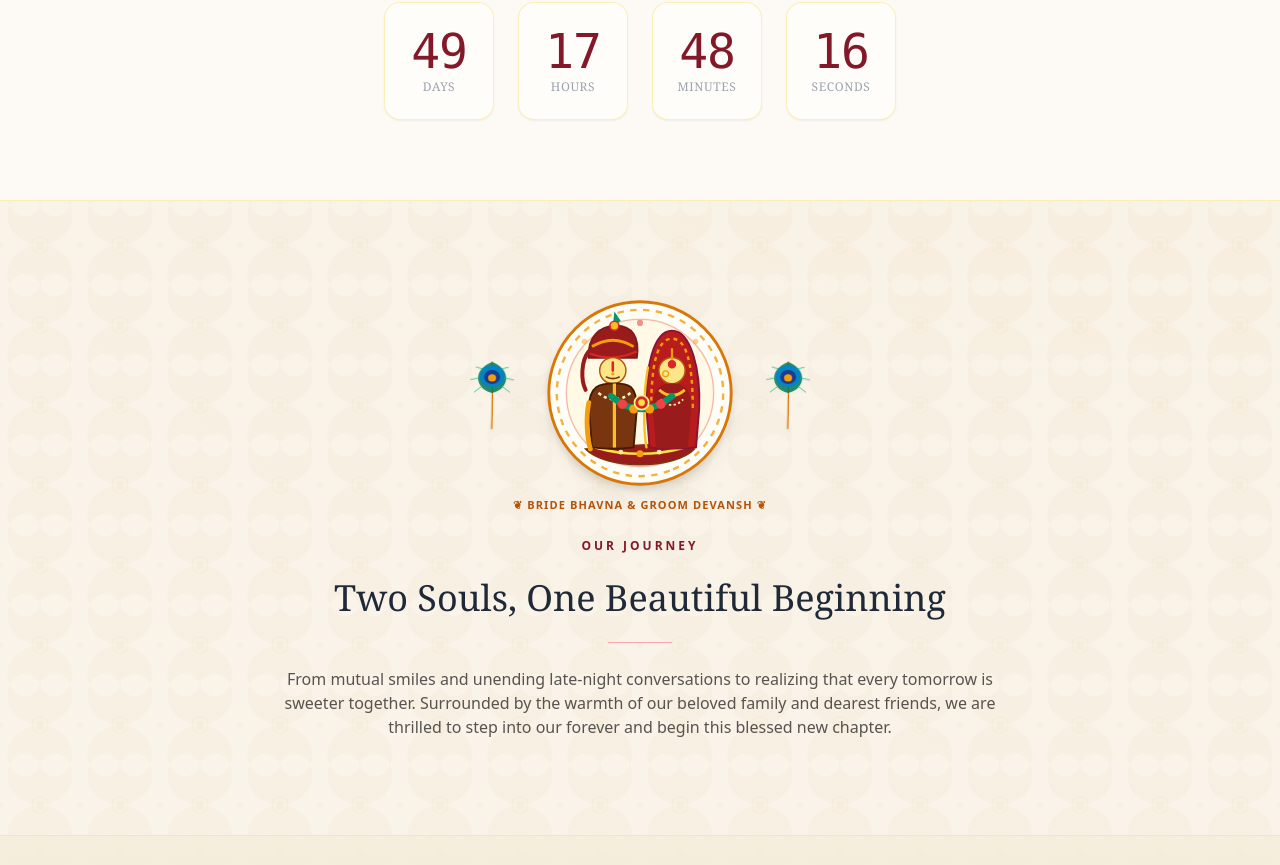
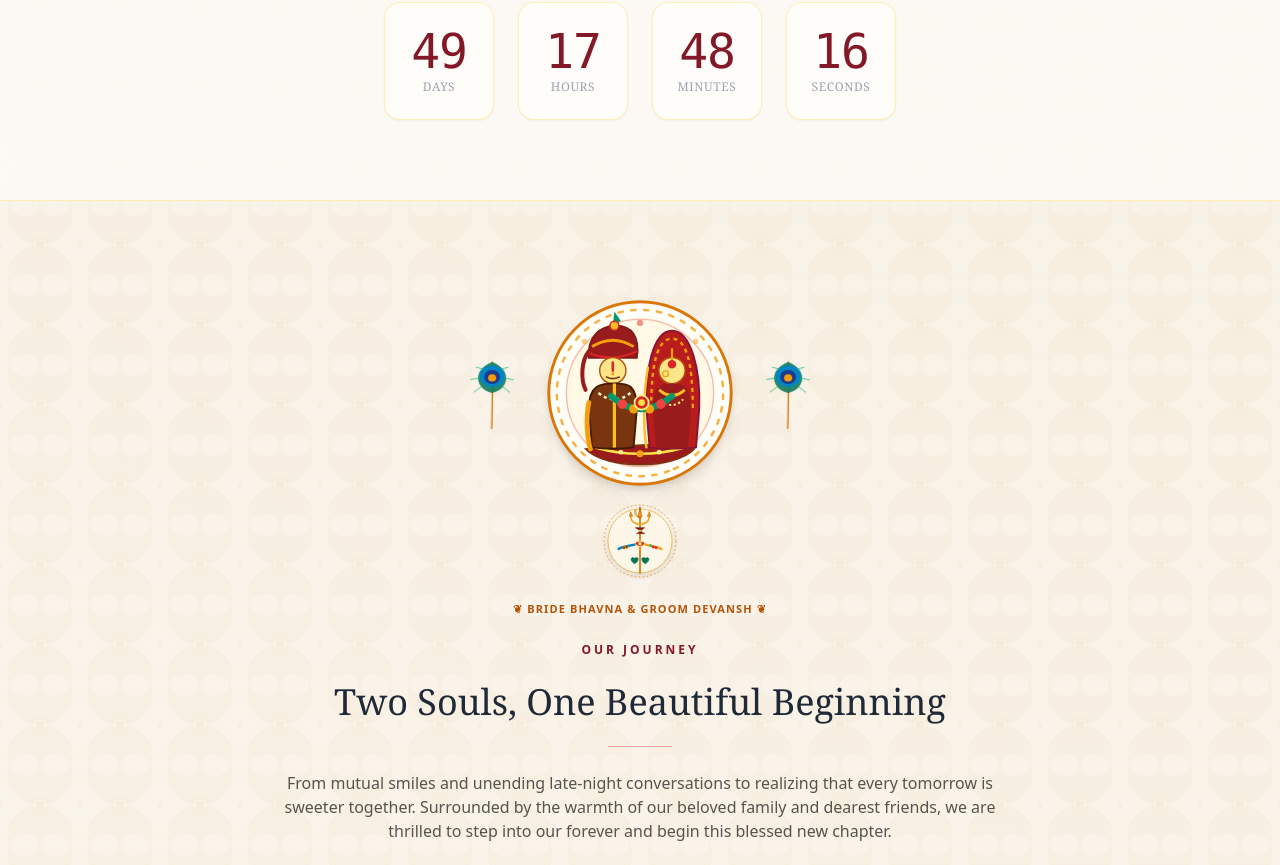
Before and after one commit to bhavishya31/sandbox-website, a Next.js app: page / in a window 1280 px wide. Shown: the part 1075-1940 px from the top of the page. Built offline with nearby package versions, Linux system fonts and the light colour scheme.

Commit message:
Update page.js

```diff
--- a/app/page.js
+++ b/app/page.js
@@ -215,6 +215,64 @@ const BrideGroomLogo = ({ className = "w-40 h-40 sm:w-48 sm:h-48" }) => (
         <circle cx="61" cy="66" r="4.2" fill="#DC2626" stroke="#FEF08A" strokeWidth="1" />
         <circle cx="61" cy="66" r="2" fill="#FDE047" />
       </motion.g>
+    </svg>
+  </motion.div>
+);
+
+/* SACRED SHIV-PARVATI HASTAMELAP & TRISHUL MOTIF (DIVINE UNION) */
+const ShivParvatiTrishulMotif = ({ className = "w-24 h-24" }) => (
+  <motion.div
+    className={`relative inline-flex items-center justify-center select-none ${className}`}
+    animate={{ y: [0, -3, 0] }}
+    transition={{ duration: 3.5, repeat: Infinity, ease: "easeInOut" }}
+  >
+    <svg viewBox="0 0 120 120" className="w-full h-full drop-shadow-md overflow-visible" fill="none" xmlns="http://www.w3.org/2000/svg">
+      {/* Sacred Golden Halo */}
+      <circle cx="60" cy="60" r="54" stroke="#D97706" strokeWidth="1.2" strokeDasharray="3 3" opacity="0.75" />
+      <circle cx="60" cy="60" r="48" fill="#FFFBEB" stroke="#F59E0B" strokeWidth="1" opacity="0.85" />
+
+      {/* Divine Crescent Moon (Chandra) atop Shiva */}
+      <path d="M 52 14 A 10 10 0 0 0 62 26 A 11 11 0 0 1 54 13 Z" fill="#FDE68A" stroke="#B45309" strokeWidth="0.8" />
+
+      {/* Auspicious Trishul (Trident) */}
+      <path d="M 60 10 L 60 108" stroke="#D97706" strokeWidth="2.6" strokeLinecap="round" />
+      {/* Center Spearhead */}
+      <path d="M 57 24 L 60 10 L 63 24 Z" fill="#F59E0B" stroke="#B45309" strokeWidth="1" />
+      {/* Left Prong */}
+      <path d="M 46 22 C 46 34 58 35 60 35" stroke="#F59E0B" strokeWidth="2.2" strokeLinecap="round" fill="none" />
+      <path d="M 44 23 L 46 16 L 49 23 Z" fill="#F59E0B" stroke="#B45309" strokeWidth="0.8" />
+      {/* Right Prong */}
+      <path d="M 74 22 C 74 34 62 35 60 35" stroke="#F59E0B" strokeWidth="2.2" strokeLinecap="round" fill="none" />
+      <path d="M 71 23 L 74 16 L 76 23 Z" fill="#F59E0B" stroke="#B45309" strokeWidth="0.8" />
+
+      {/* Damru tied to Trishul */}
+      <path d="M 53 40 L 67 40 L 55 49 L 67 49 Z" fill="#831828" stroke="#78350F" strokeWidth="1" />
+      <circle cx="60" cy="44.5" r="1.5" fill="#FDE047" />
+
+      {/* Lord Shiva's Hand (Left) with Rudraksha Bracelet */}
+      <path d="M 28 72 C 34 68 45 68 56 64" stroke="#0284C7" strokeWidth="3.8" strokeLinecap="round" />
+      <circle cx="36" cy="70" r="2.2" fill="#78350F" stroke="#F59E0B" strokeWidth="0.8" />
+      <circle cx="40" cy="69" r="2.2" fill="#78350F" stroke="#F59E0B" strokeWidth="0.8" />
+
+      {/* Goddess Parvati's Hand (Right) with Sacred Red Chooda Bangles */}
+      <path d="M 92 72 C 86 68 75 68 64 64" stroke="#F59E0B" strokeWidth="3.6" strokeLinecap="round" />
+      <circle cx="84" cy="70" r="2.2" fill="#DC2626" />
+      <circle cx="80" cy="69" r="2.2" fill="#DC2626" />
+      <circle cx="76" cy="67" r="2" fill="#10B981" />
+
+      {/* Both Hands Meeting at the Trishul (Hastamelap) */}
+      <motion.g
+        animate={{ scale: [1, 1.12, 1] }}
+        transition={{ duration: 2, repeat: Infinity, ease: "easeInOut" }}
+        style={{ transformOrigin: "60px 64px" }}
+      >
+        <path d="M 54 62 Q 60 59 66 62 Q 68 66 60 68 Q 52 66 54 62 Z" fill="#DC2626" stroke="#FEF08A" strokeWidth="1.2" />
+        <circle cx="60" cy="64" r="2.2" fill="#FEF08A" />
+      </motion.g>
+
+      {/* Sacred Belpatra Blessings at Base */}
+      <path d="M 52 94 C 44 90 46 82 52 86 C 58 82 60 90 52 94 Z" fill="#047857" stroke="#065F46" strokeWidth="0.8" />
+      <path d="M 68 94 C 60 90 62 82 68 86 C 74 82 76 90 68 94 Z" fill="#047857" stroke="#065F46" strokeWidth="0.8" />
     </svg>
   </motion.div>
 );
@@ -1029,7 +1087,7 @@ export default function WeddingInvite() {
 
   useEffect(() => {
     setIsMounted(true);
-    audioRef.current = new Audio('/paulyudin-wedding-piano-162472.mp3');
+    audioRef.current = new Audio('/Chaand Taare_1.mp3');
     audioRef.current.loop = true;
 
     const timer = setInterval(() => {
@@ -1167,6 +1225,22 @@ export default function WeddingInvite() {
         `
       }}
     >
+      {/* DIVINE SHIV-PARVATI SACRED UNION BACKGROUND VIDEO (AUTOPLAY, MUTED, SCROLLING BACKDROP) */}
+      <div className="fixed inset-0 pointer-events-none z-0 overflow-hidden">
+        <video
+          autoPlay
+          loop
+          muted
+          playsInline
+          className="w-full h-full object-cover filter brightness-[0.88] contrast-105 opacity-30 transform-gpu"
+        >
+          <source src="/shiva-parvati-bg.mp4" type="video/mp4" />
+        </video>
+        {/* Soft Sacred Aura & Radiant Vignette to guarantee pristine text contrast */}
+        <div className="absolute inset-0 bg-gradient-to-b from-[#FAF6EE]/75 via-[#FAF6EE]/55 to-[#FAF6EE]/80" />
+        <div className="absolute inset-0 bg-[radial-gradient(circle_at_center,transparent_25%,#FAF6EE_92%)] opacity-75" />
+      </div>
+
       {/* CELEBRATORY FALLING ROSE PETALS / MARIGOLDS */}
       {isMounted && showPetals && <FloatingPetals />}
 
@@ -1370,6 +1444,13 @@ export default function WeddingInvite() {
           <span className="text-xs md:text-sm font-sans tracking-[0.35em] text-[#831828] uppercase block font-bold">
             ॥ श्री गणेशाय नमः ॥
           </span>
+          <div className="flex items-center justify-center gap-3">
+            <span className="h-[1px] w-8 sm:w-16 bg-gradient-to-r from-transparent to-amber-500/60" />
+            <span className="text-[11px] sm:text-xs font-serif italic text-amber-900 tracking-wider">
+              ॥ कर्पूरगौरं करुणावतारं • भवं भवानीसहितं नमामि ॥
+            </span>
+            <span className="h-[1px] w-8 sm:w-16 bg-gradient-to-l from-transparent to-amber-500/60" />
+          </div>
 
           <div className="w-16 h-[1.5px] bg-gradient-to-r from-transparent via-amber-400 to-transparent mx-auto" />
 
@@ -1440,7 +1521,7 @@ export default function WeddingInvite() {
       </section>
 
       {/* COUNTDOWN TIMER */}
-      <section id="countdown" className="py-14 sm:py-20 bg-[#FDFBF7]/95 border-y border-amber-200/60">
+      <section id="countdown" className="py-14 sm:py-20 bg-[#FDFBF7]/85 backdrop-blur-[2px] border-y border-amber-200/60 relative z-10">
         <motion.div initial="hidden" whileInView="visible" viewport={{ once: true, margin: "-100px" }} variants={fadeInUp} className="max-w-3xl mx-auto px-4 text-center">
           <div className="flex items-center justify-center gap-3 md:gap-5 mb-3">
             <BandBaajaSticker className="w-9 h-9 md:w-11 md:h-11 -rotate-12" onBeatClick={triggerDholBurst} />
@@ -1465,13 +1546,16 @@ export default function WeddingInvite() {
       </section>
 
       {/* OUR STORY & BRIDE-GROOM ANIMATION SECTION */}
-      <section className="py-24 max-w-3xl mx-auto px-6 text-center">
+      <section className="py-24 max-w-3xl mx-auto px-6 text-center relative z-10">
         <motion.div initial="hidden" whileInView="visible" viewport={{ once: true }} variants={fadeInUp} className="space-y-6">
           <div className="flex flex-col items-center justify-center mb-2">
             <div className="flex items-center justify-center gap-3 sm:gap-6">
               <MorPankhMotif className="w-10 h-16 sm:w-14 sm:h-20 -rotate-12 shrink-0" />
               <BrideGroomLogo className="w-40 h-40 sm:w-48 sm:h-48 drop-shadow-lg shrink-0" />
               <MorPankhMotif className="w-10 h-16 sm:w-14 sm:h-20 rotate-12 scale-x-[-1] shrink-0" />
+            </div>
+            <div className="my-3 flex items-center justify-center gap-2">
+              <ShivParvatiTrishulMotif className="w-20 h-20" />
             </div>
             <span className="text-[11px] font-sans text-amber-700 tracking-widest uppercase mt-2 font-semibold">
               ❦ Bride Bhavna &amp; Groom Devansh ❦
@@ -1489,7 +1573,7 @@ export default function WeddingInvite() {
       </section>
 
       {/* THE CELEBRATIONS TIMELINE */}
-      <section className="py-24 bg-[#F5EEDB]/90 border-t border-amber-200/70">
+      <section className="py-24 bg-[#F5EEDB]/80 backdrop-blur-[2px] border-t border-amber-200/70 relative z-10">
         <div className="max-w-5xl mx-auto px-6">
           <div className="text-center mb-12">
             <span className="text-xs font-sans tracking-[0.3em] text-[#831828] uppercase block font-semibold mb-2">Itinerary &amp; Events</span>
@@ -1614,7 +1698,7 @@ export default function WeddingInvite() {
       </section>
 
       {/* THE VENUE MAP */}
-      <section className="py-24 bg-[#FDFBF7]/90 border-t border-amber-200/60">
+      <section className="py-24 bg-[#FDFBF7]/85 backdrop-blur-[2px] border-t border-amber-200/60 relative z-10">
         <motion.div initial="hidden" whileInView="visible" viewport={{ once: true }} variants={fadeInUp} className="max-w-3xl mx-auto px-6 text-center">
           <MapPin className="mx-auto text-rose-400 mb-4" size={32} />
           <h2 className="text-2xl md:text-3xl font-light tracking-widest text-gray-800 uppercase mb-3">The Venue</h2>
@@ -1668,7 +1752,7 @@ export default function WeddingInvite() {
       </section>
 
       {/* STAY & GUEST ASSISTANCE */}
-      <section className="py-16 bg-[#F5ECDC]/90 border-t border-amber-200/60">
+      <section className="py-16 bg-[#F5ECDC]/85 backdrop-blur-[2px] border-t border-amber-200/60 relative z-10">
         <div className="max-w-3xl mx-auto px-6 text-center">
           <h3 className="text-lg font-medium text-gray-800 mb-2">Need Help or Directions?</h3>
           <p className="text-stone-500 font-sans text-xs md:text-sm mb-6">
@@ -1688,7 +1772,7 @@ export default function WeddingInvite() {
       </section>
 
       {/* RSVP FORM */}
-      <section id="rsvp" className="py-24 max-w-2xl mx-auto px-6">
+      <section id="rsvp" className="py-24 max-w-2xl mx-auto px-6 relative z-10">
         <motion.div initial="hidden" whileInView="visible" viewport={{ once: true }} variants={fadeInUp} className="bg-[#FFFDF9]/95 rounded-3xl p-6 sm:p-8 md:p-12 shadow-md border border-amber-200/80 text-center">
           <Heart className="mx-auto text-rose-300 mb-4 fill-rose-100" size={28} />
           <h2 className="text-2xl md:text-3xl font-light tracking-widest text-gray-800 uppercase mb-2">Will You Attend?</h2>
@@ -1831,7 +1915,7 @@ export default function WeddingInvite() {
       </section>
 
       {/* CLOSING / THANK YOU & BLESSINGS SECTION (ROYAL JAIPUR MAROON THEME) */}
-      <section className="py-20 bg-[#4a0e17] text-amber-100 text-center relative overflow-hidden border-t-4 border-amber-400/60">
+      <section className="py-20 bg-[#4a0e17]/95 backdrop-blur-xs text-amber-100 text-center relative overflow-hidden border-t-4 border-amber-400/60 z-10">
         <div className="absolute inset-0 bg-[radial-gradient(circle_at_center,rgba(217,119,6,0.18)_0%,transparent_70%)] pointer-events-none" />
         <div className="relative z-10 max-w-3xl mx-auto px-6 space-y-4">
           <div className="flex items-center justify-center gap-3 md:gap-4 text-amber-300/80 mb-2">
@@ -1861,7 +1945,7 @@ export default function WeddingInvite() {
       </section>
 
       {/* FOOTER */}
-      <footer className="py-8 bg-[#36080e] text-center text-xs text-amber-200/60 font-sans tracking-widest uppercase border-t border-amber-400/20">
+      <footer className="py-8 bg-[#36080e]/95 text-center text-xs text-amber-200/60 font-sans tracking-widest uppercase border-t border-amber-400/20 relative z-10">
         <p className="mb-2">❤️ DEVKIBHAVNA ❤️</p>
         <p className="text-[11px] text-amber-300/70 tracking-normal font-serif italic normal-case">
           3 – 4 December 2026 • Aura Banquet Hall, Jaipur, Rajasthan
```
